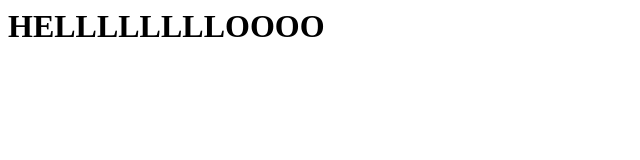
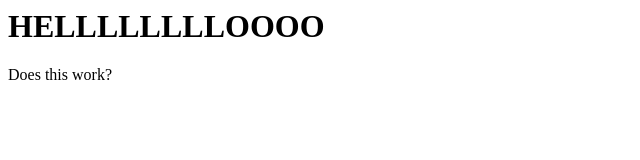
Before and after one commit to LoganOtts/loganotts.github.io, a plain HTML site: page index.html in a window 1280 px wide. Shown: the full height of the page, 0-640 px from the left. Drawn offline with Linux system fonts and the light colour scheme.

Commit message:
Second Commit

```diff
--- a/index.html
+++ b/index.html
@@ -1,3 +1,4 @@
 <html>
     <h1> HELLLLLLLLOOOO </h1>
+    <p> Does this work?</p>
 </html>
```
